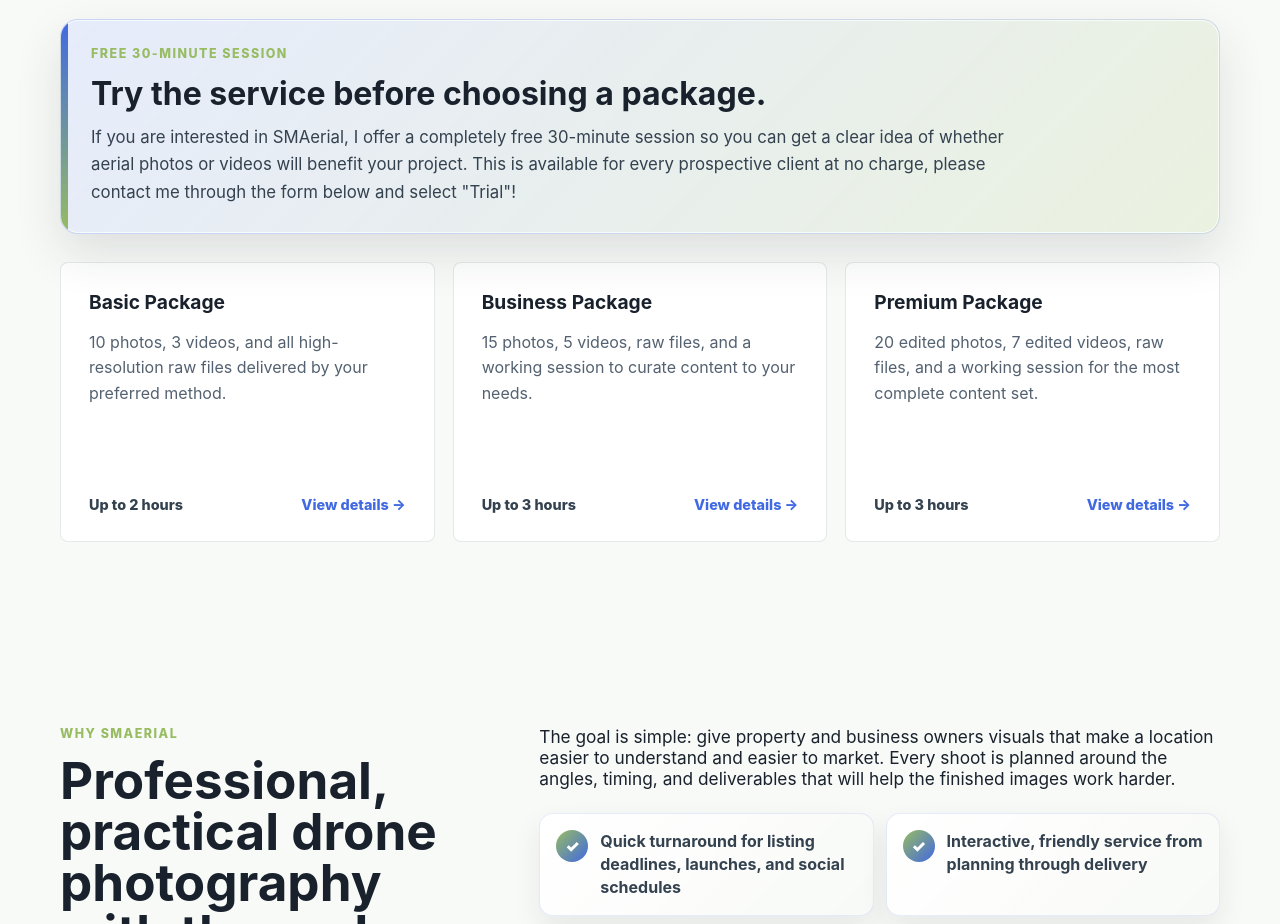
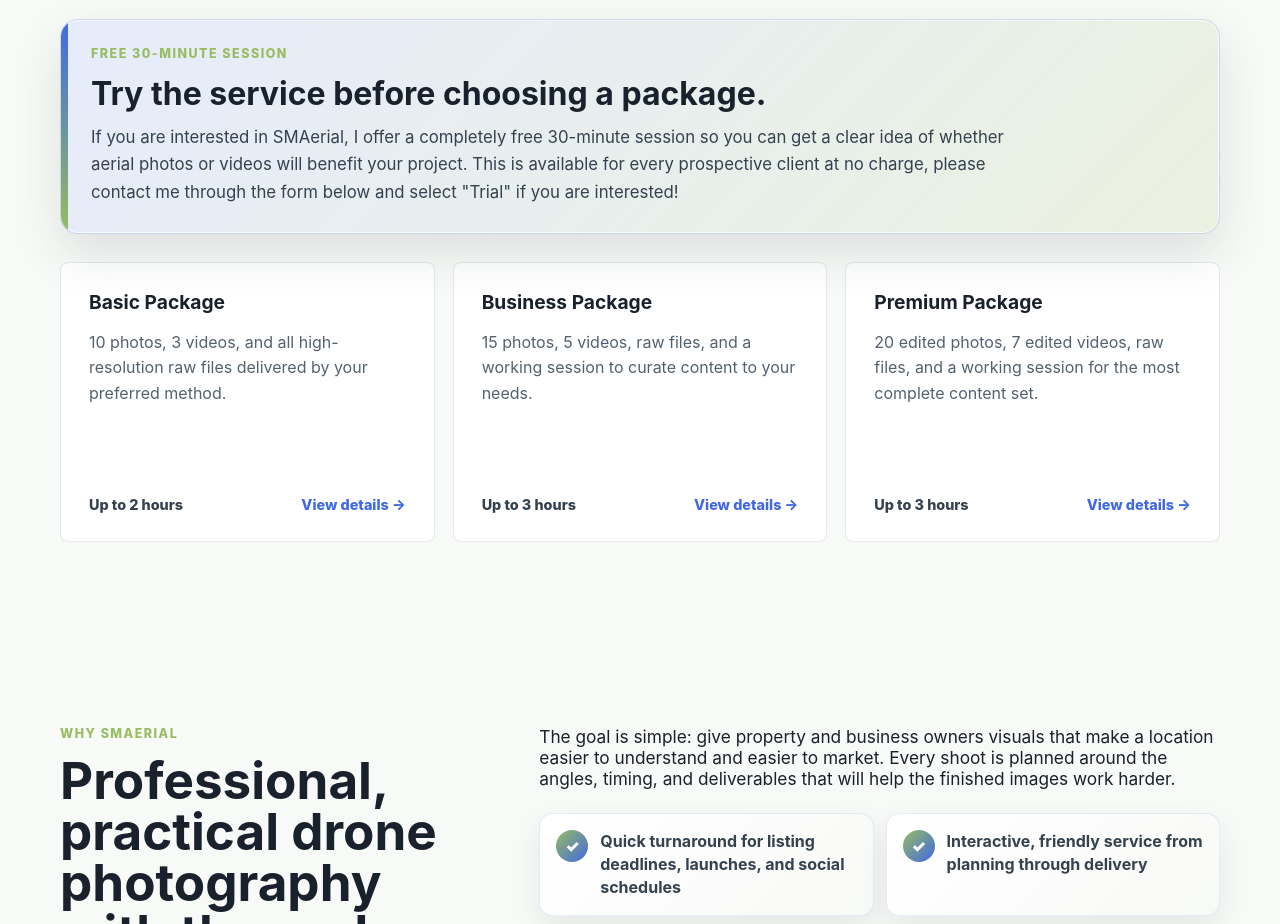
Before and after one commit to saipmukku/smaerial, a React (Vite) app: page / in a window 1280 px wide. Shown: the part 2000-2924 px from the top of the page. Built offline with nearby package versions, Linux system fonts and the light colour scheme.

Commit message:
Adjusted the trial description

```diff
--- a/src/App.tsx
+++ b/src/App.tsx
@@ -375,7 +375,7 @@ function FreeIntroCallout() {
       <p>
         If you are interested in SMAerial, I offer a completely free 30-minute session so you
         can get a clear idea of whether aerial photos or videos will benefit your project. This is
-        available for every prospective client at no charge, please contact me through the form below and select "Trial"!
+        available for every prospective client at no charge, please contact me through the form below and select "Trial" if you are interested!
       </p>
     </div>
   )
```
